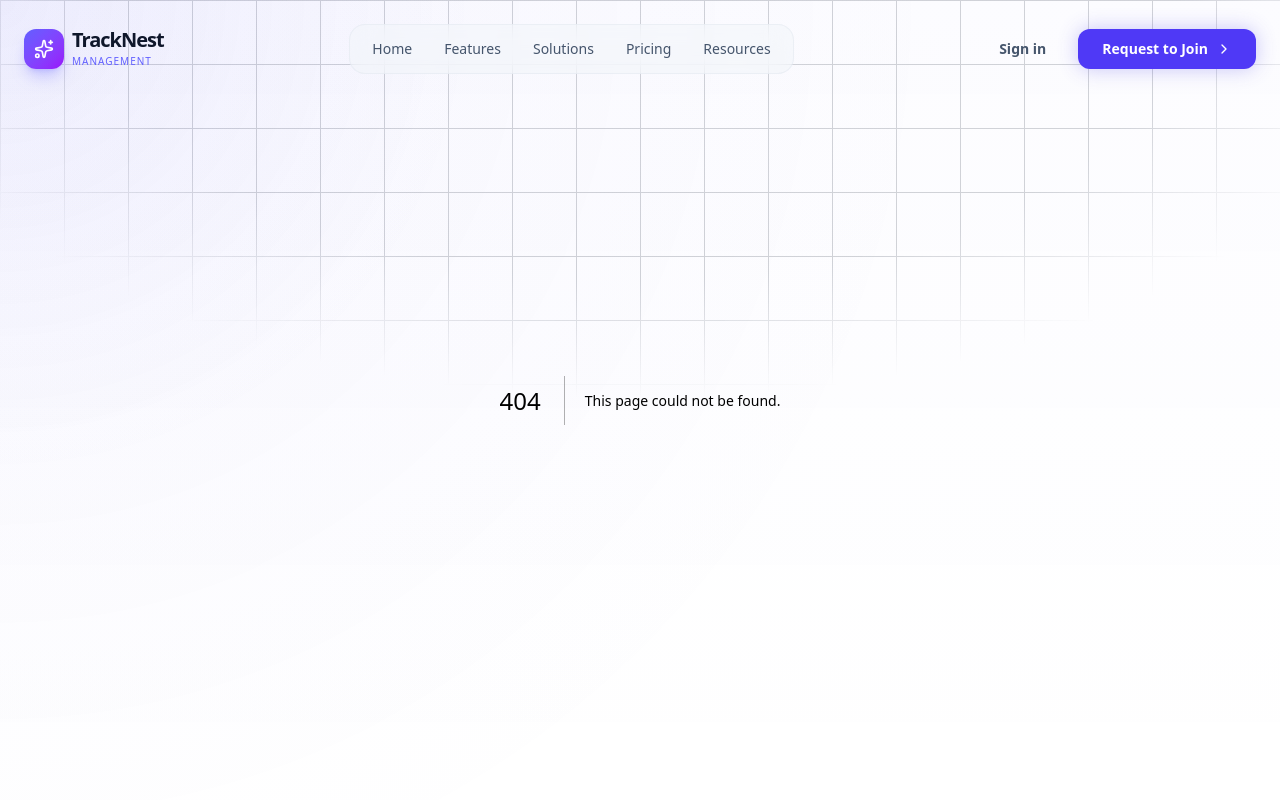
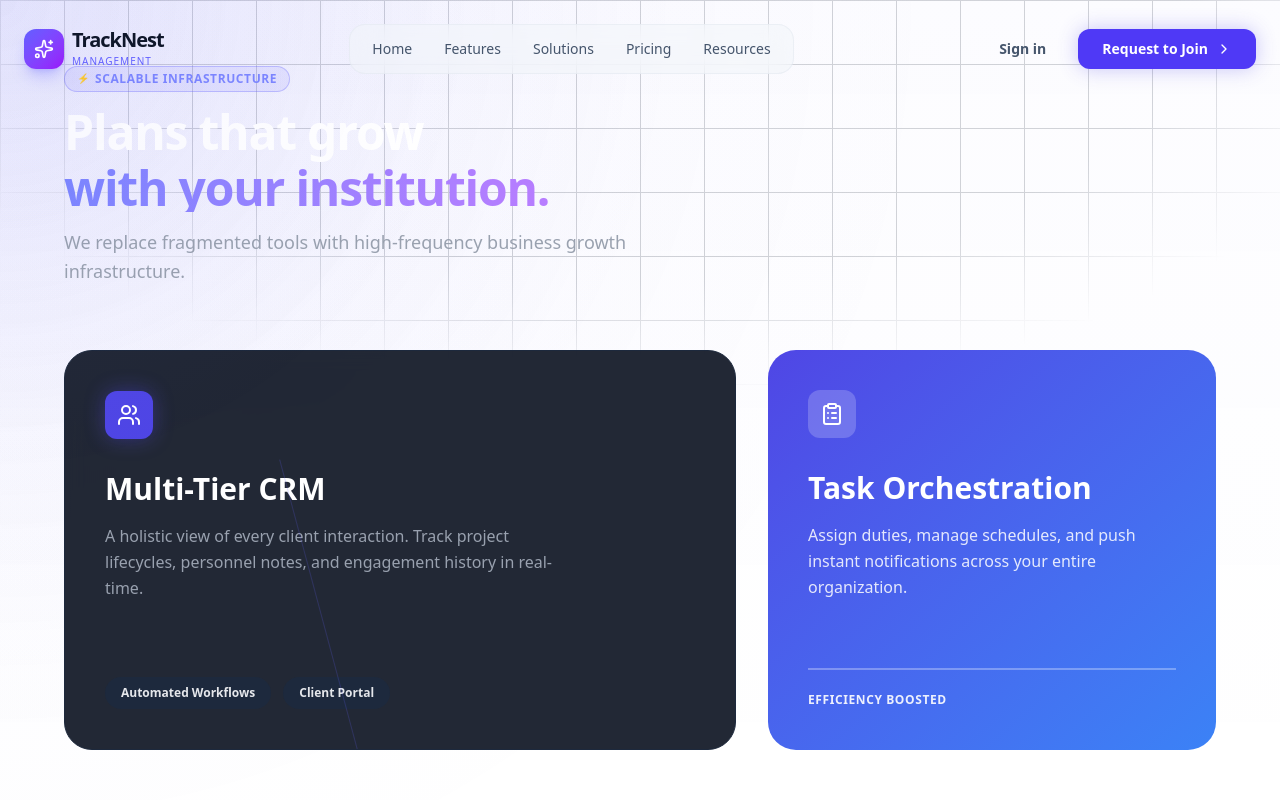
Before and after one commit to Alihaider592/TrackNest, a Next.js app: page /careerssection in a window 1280 px wide. Before the commit this address had no page. Shown: the top 800 px of the page. Built offline with nearby package versions, Linux system fonts and the light colour scheme.

Commit message:
BOX GRID CREATED AT BACKGROUND

```diff
--- /dev/null
+++ b/app/careerssection/page.tsx
@@ -0,0 +1,95 @@
+import React from 'react';
+import { Users, ClipboardList } from 'lucide-react';
+
+export default function CareersSection() {
+  return (
+    <main
+      className="min-h-screen dark:bg-[#020617] text-gray-100 py-16 px-8 flex items-center justify-center relative"
+      style={{
+        backgroundImage: `
+          linear-gradient(rgba(255, 255, 255, 0.03) 1px, transparent 1px),
+          linear-gradient(90deg, rgba(255, 255, 255, 0.03) 1px, transparent 1px)
+        `,
+        backgroundSize: '70px 70px', // Adjust size of the grid boxes here
+      }}
+    >
+      {/* Optional: Radial glow overlay to mimic the subtle lighting in your image */}
+      <div className="absolute inset-0 bg-[radial-gradient(circle_at_top_left,rgba(99,102,241,0.08),transparent_45%)] pointer-events-none" />
+
+      <div className="max-w-6xl w-full relative z-10">
+
+        {/* Header Section */}
+        <header className="mb-16 items-center justify-center relative max-w-xl">
+          {/* Badge mimicking the 'SCALABLE PRICING' design */}
+          <div className="inline-flex items-center gap-1.5 bg-indigo-500/10 border border-indigo-500/30 rounded-full px-3 py-1 mb-4">
+            <span className="text-indigo-400 text-[10px]">⚡</span>
+            <span className="text-indigo-400 text-xs font-bold tracking-wider uppercase">
+              Scalable Infrastructure
+            </span>
+          </div>
+
+          <h1 className="text-4xl md:text-5xl font-extrabold text-white tracking-tight mb-2">
+            Plans that grow
+          </h1>
+          <h1 className="text-4xl md:text-5xl font-extrabold bg-gradient-to-r from-indigo-400 to-purple-400 bg-clip-text text-transparent tracking-tight mb-4">
+            with your institution.
+          </h1>
+          <p className="text-gray-400 text-lg leading-relaxed">
+            We replace fragmented tools with high-frequency business growth infrastructure.
+          </p>
+        </header>
+
+        {/* Features Grid */}
+        <section className="grid grid-cols-1 md:grid-cols-[1.5fr_1fr] gap-8">
+
+          {/* Card 1: Multi-Tier CRM (Dark Theme) */}
+          <div className="relative overflow-hidden bg-[#0b1120]/90 backdrop-blur-sm border border-slate-800 rounded-[28px] p-10 flex flex-col justify-between group">
+            <div className="absolute top-[10%] -right-[10%] w-[70%] h-[120%] border-l border-indigo-500/20 -rotate-[15deg] pointer-events-none" />
+
+            <div>
+              <div className="w-12 h-12 rounded-xl bg-[#4f46e5] flex items-center justify-center mb-8 shadow-[0_0_20px_rgba(79,70,229,0.4)]">
+                <Users className="w-6 h-6 text-white" />
+              </div>
+
+              <h2 className="text-3xl font-bold text-white mb-4">Multi-Tier CRM</h2>
+              <p className="text-gray-400 text-base leading-relaxed mb-10 max-w-md">
+                A holistic view of every client interaction. Track project lifecycles, personnel notes, and engagement history in real-time.
+              </p>
+            </div>
+
+            <div className="flex flex-wrap gap-3 mt-auto">
+              <span className="bg-slate-800 hover:bg-slate-700 text-gray-200 px-4 py-2 rounded-full text-xs font-semibold cursor-pointer transition-colors duration-200">
+                Automated Workflows
+              </span>
+              <span className="bg-slate-800 hover:bg-slate-700 text-gray-200 px-4 py-2 rounded-full text-xs font-semibold cursor-pointer transition-colors duration-200">
+                Client Portal
+              </span>
+            </div>
+          </div>
+
+          {/* Card 2: Task Orchestration (Vibrant Purple Theme) */}
+          <div className="bg-gradient-to-br from-[#4f46e5] to-[#3b82f6] text-white rounded-[28px] p-10 flex flex-col justify-between min-h-[400px]">
+            <div>
+              <div className="w-12 h-12 rounded-xl bg-white/20 flex items-center justify-center mb-8">
+                <ClipboardList className="w-6 h-6 text-white" />
+              </div>
+
+              <h2 className="text-3xl font-bold mb-4">Task Orchestration</h2>
+              <p className="text-white/85 text-base leading-relaxed">
+                Assign duties, manage schedules, and push instant notifications across your entire organization.
+              </p>
+            </div>
+
+            <div className="mt-auto">
+              <div className="h-[2px] bg-white/30 mb-4" />
+              <span className="text-xs font-bold tracking-wider uppercase opacity-90">
+                Efficiency Boosted
+              </span>
+            </div>
+          </div>
+
+        </section>
+      </div>
+    </main>
+  );
+}
```
